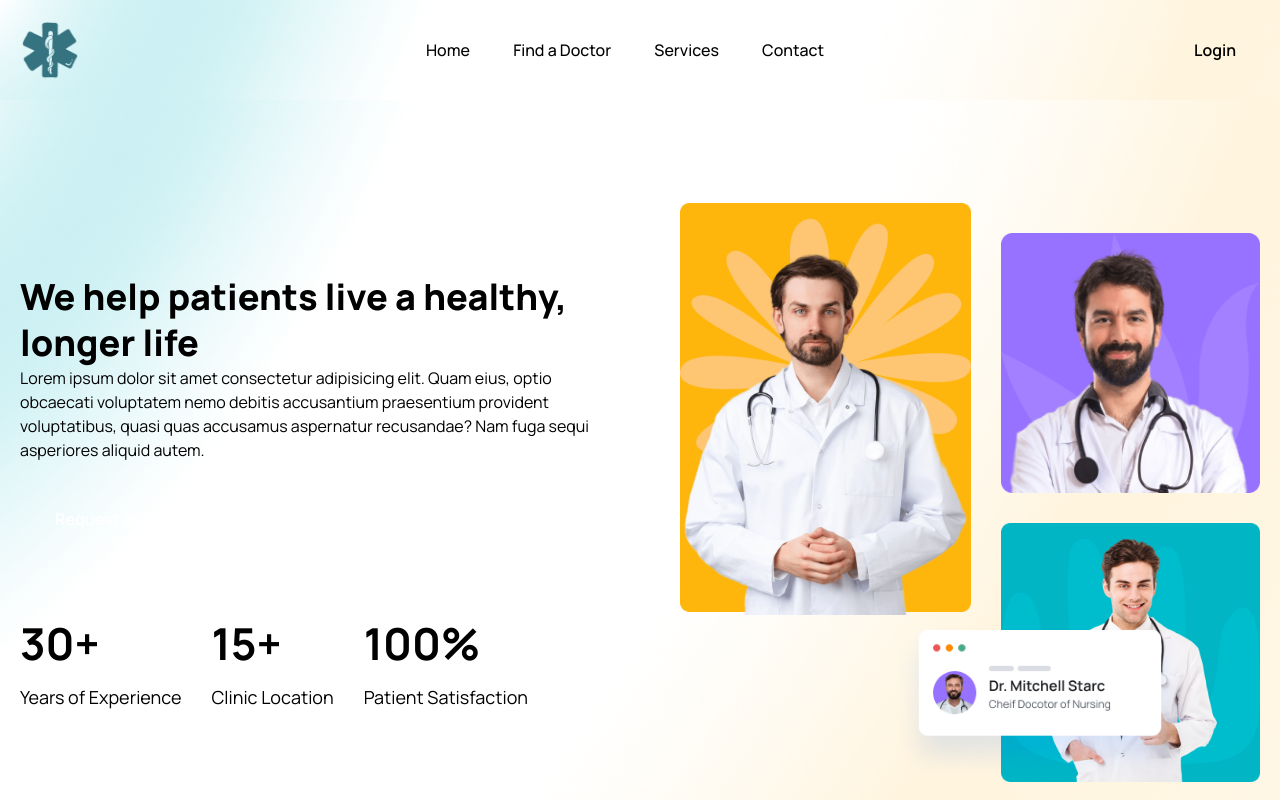
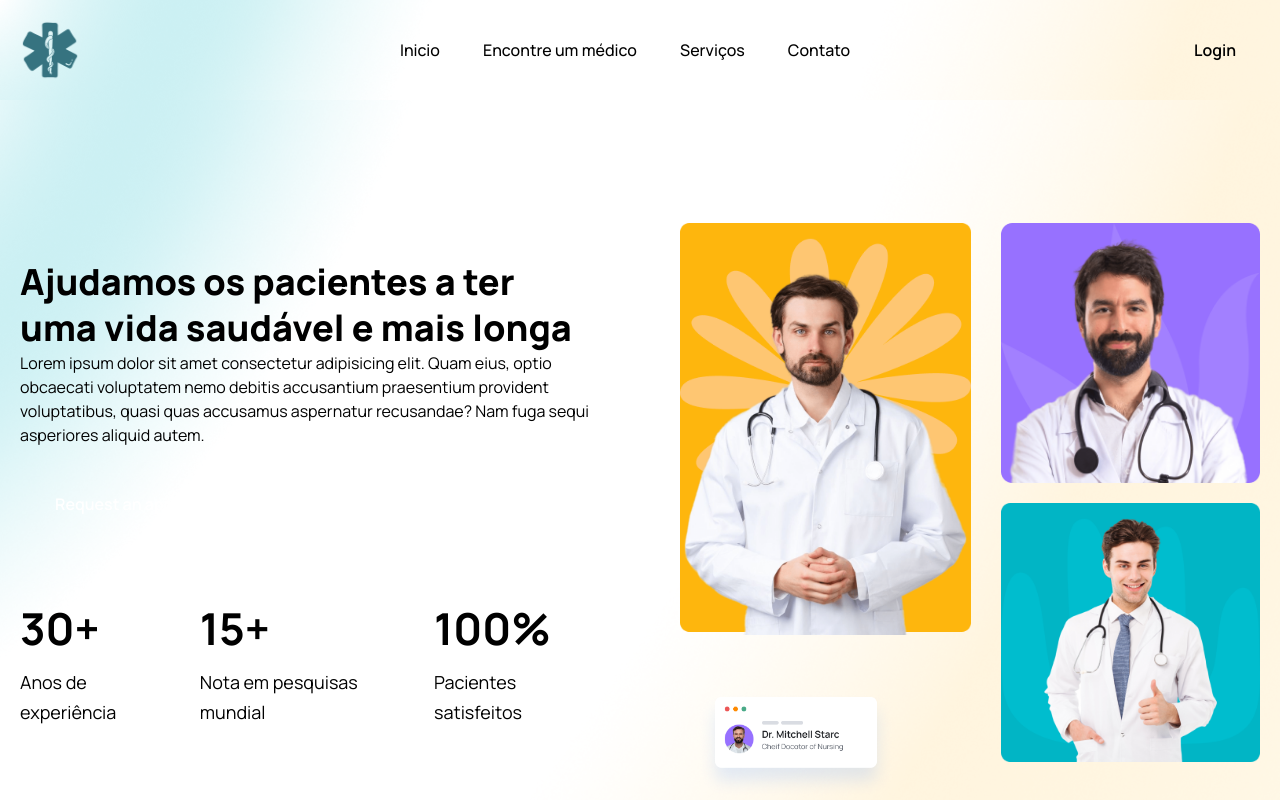
Before and after one commit to isaacmacb/apihospital, a React (Vite) app in the folder vite-project/: page / in a window 1280 px wide. Shown: the top 800 px of the page. Built offline with nearby package versions, Linux system fonts and the light colour scheme.

Commit message:
reajustes

```diff
--- a/vite-project/src/components/About/About.jsx
+++ b/vite-project/src/components/About/About.jsx
@@ -5,12 +5,15 @@ const About = () => {
         <section>
                 <div className='container'>
                     <div className='flex justify-between gap-[50px] lg:gap-[130px] xl:gap-0 flex-col lg:flex-row'>
+                                   {/* {===================about img=============} */}
                          <div className='relative w-3/4 lg:w-1/2 xl:w-[770px] z-10 order-2 lg:order-1'></div>
                             <img src={aboutImg} alt="" />
-                            <div className="absolute z-20 bottom-4 w-[200px] md:w-[300px] right-[-30%] md:right-[7%]
-                            lg:right-[22]">
+                            <div className="absolute z-5 bottom-0 w-[200px] md:w-[200px] right-[18%] md:right-[-28%]
+                            lg:right-[30%]">
                                 <img src={aboutCardImg} />
                             </div>
+                                    {/* {===================about content=============} */}
+
                     </div>
                 </div>
         </section>
--- a/vite-project/src/components/Header/Header.jsx
+++ b/vite-project/src/components/Header/Header.jsx
@@ -8,19 +8,19 @@ import {BiMenu} from 'react-icons/bi'
 const navLinks = [
   {
     path: '/home',
-    display: 'Home',
+    display: 'Inicio',
   },
   {
     path: '/doctors',
-    display: 'Find a Doctor',
+    display: 'Encontre um médico',
   },
   {
     path: '/services',
-    display: 'Services',
+    display: 'Serviços',
   },
   {
     path: '/contact',
-    display: 'Contact',
+    display: 'Contato',
   },
 ];
 
--- a/vite-project/src/pages/Home.jsx
+++ b/vite-project/src/pages/Home.jsx
@@ -22,8 +22,7 @@ const Home = () => {
             <div>
               <div className='lg:w-[570px]'>
                 <h1 className='text-[36px] leading-[46px] text-headingColor font-[800] md:text-[36px] md:leading-[46px]'>
-                  We help patients live a healthy, longer life
-                </h1>
+                Ajudamos os pacientes a ter uma vida saudável e mais longa                </h1>
                 <p className='para__text'>
                   Lorem ipsum dolor sit amet consectetur adipisicing elit. Quam eius, optio obcaecati voluptatem nemo debitis accusantium praesentium provident voluptatibus, quasi quas accusamus aspernatur recusandae? Nam fuga sequi asperiores aliquid autem.
                 </p>
@@ -36,7 +35,7 @@ const Home = () => {
                               30+
                           </h2>
                           <span className="w-[100px] h-2 bg-yellowColor rounded-full block mt-[-14px]"></span>
-                          <p className="text__para">Years of Experience</p>
+                          <p className="text__para">Anos de experiência</p>
                     </div>
 
                     <div>
@@ -44,7 +43,7 @@ const Home = () => {
                               15+
                           </h2>
                           <span className="w-[100px] h-2 bg-purpleColor rounded-full block mt-[-14px]"></span>
-                          <p className="text__para">Clinic Location</p>
+                          <p className="text__para">Nota em pesquisas mundial</p>
                     </div>
 
                     <div>
@@ -52,7 +51,7 @@ const Home = () => {
                               100%
                           </h2>
                           <span className="w-[100px] h-2 bg-yellowColor rounded-full block mt-[-14px]"></span>
-                          <p className="text__para">Patient Satisfaction</p>
+                          <p className="text__para">Pacientes satisfeitos</p>
                     </div>
 
                 </div>
@@ -65,8 +64,8 @@ const Home = () => {
                     <img className="w-full" src={heroImg} alt="" />
                   </div>
 
-                  <div className="mt-[30px]">
-                    <img className="w-full mb-[30px]" src={heroImg02} />
+                  <div className="mt-[0px]">
+                    <img className="w-full mb-[20px]" src={heroImg02} />
                     <img className="w-full" src={heroImg03} alt="" />
 
                   </div>
@@ -155,14 +154,12 @@ const Home = () => {
       </div>
     </section>
                                             {/* ===========hero content=========== */}
-                                            <section className='hero__section pt-[60px] 2xl:h=[800px]'></section>
+
 
 
                                             {/* ===========hero content end=========== */}
 
-                                            <section>
 
-                                            </section>
 
     <About/>
     </>
```
